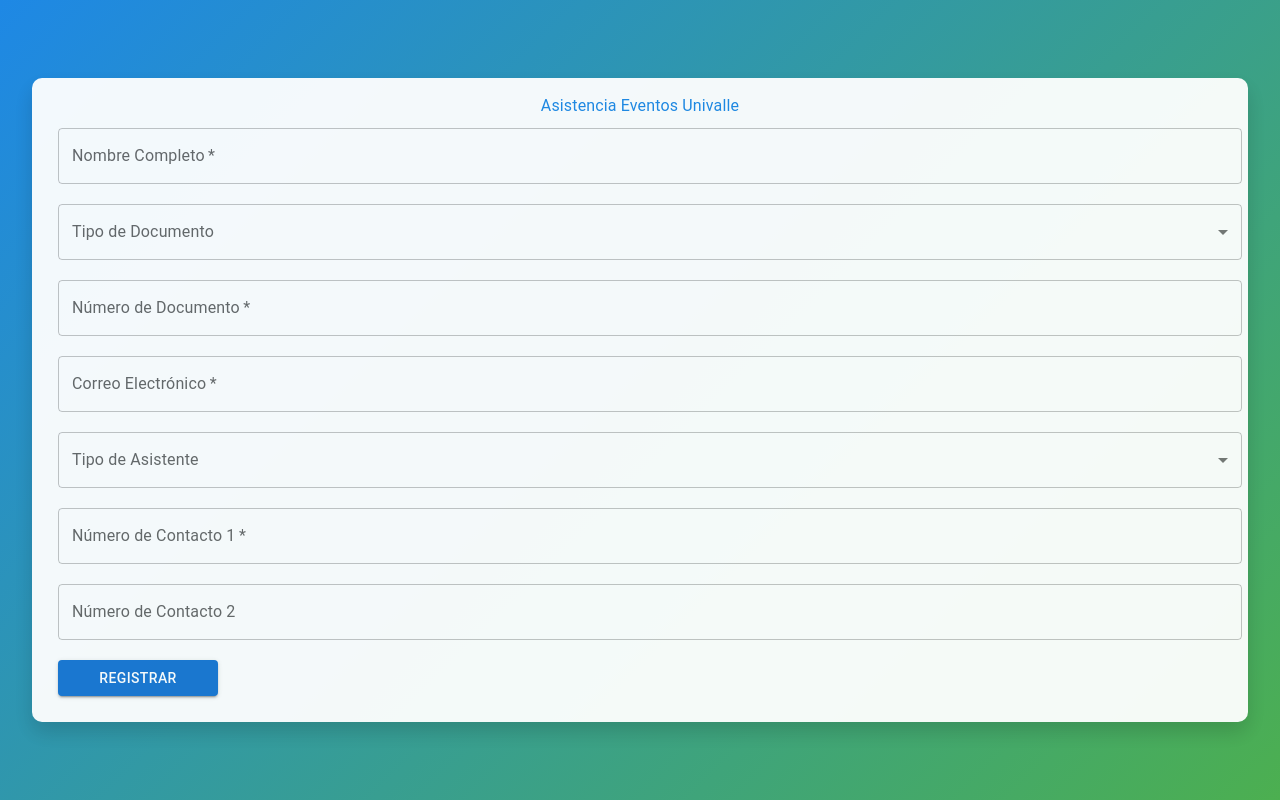
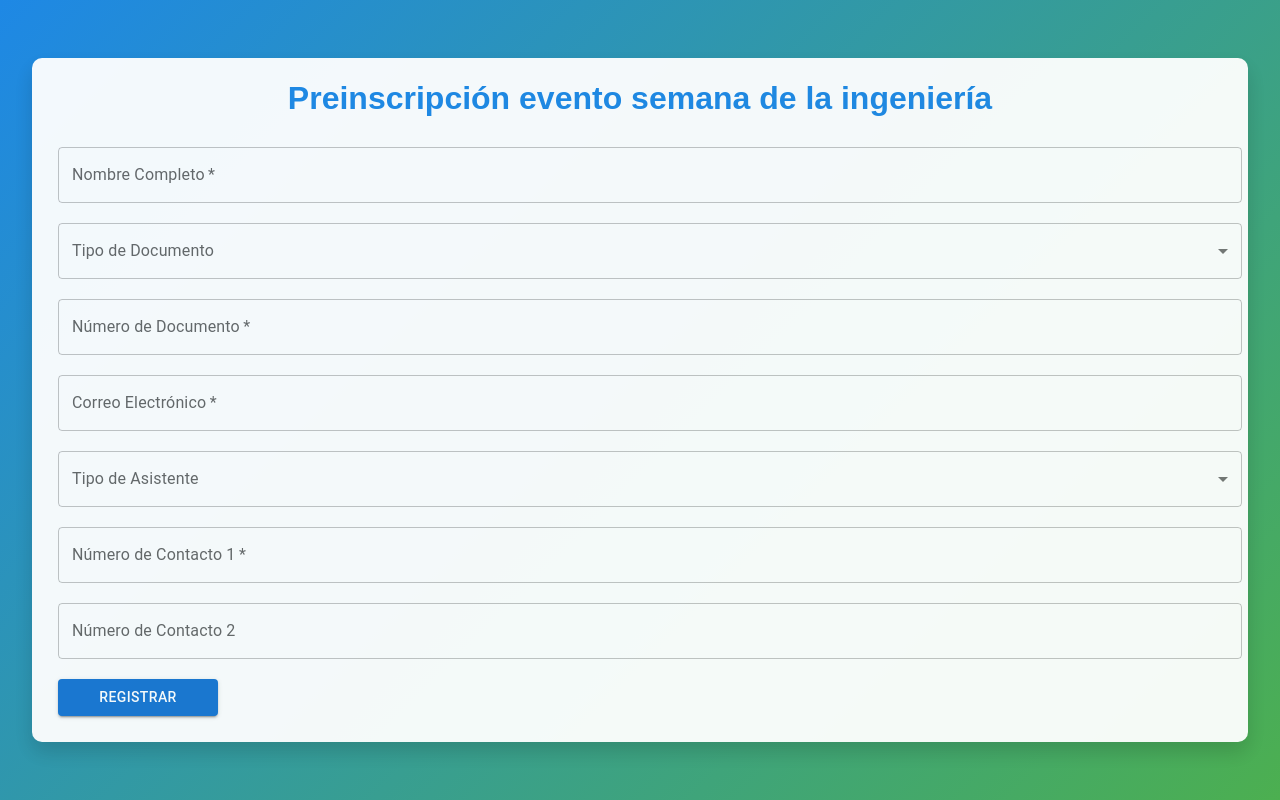
Before and after one commit to Juan-204/Registro, a React (Vite) app in the folder frontend/: page / in a window 1280 px wide. Built offline with nearby package versions, Linux system fonts and the light colour scheme.

Commit message:
cambio titulo

```diff
--- a/frontend/src/components/Form.jsx
+++ b/frontend/src/components/Form.jsx
@@ -1,5 +1,4 @@
 import { Typography, Box, TextField, Select, MenuItem, InputLabel, FormControl, Button } from '@mui/material';
-import { useState } from 'react';
 import { useForm, Controller } from 'react-hook-form';
 import * as yup from 'yup';
 import { yupResolver } from '@hookform/resolvers/yup';
@@ -139,6 +138,7 @@
 
             if (response.ok) {
                 const user = await response.json();
+                console.log(user)
                 toast.error("El número de documento ya está registrado.");
                 toast.dismiss(verificando)
             } else {
@@ -180,6 +180,7 @@
             }
         } catch (error) {
             toast.dismiss();
+            console.log(error)
             toast.error("Hubo un error al procesar la solicitud");
         }
     };
@@ -189,7 +190,7 @@
         <ToastContainer
         pauseOnHover/>
         <Box className="shadow-2xl rounded-2xl flex flex-col w-[40rem]" component="form" onSubmit={handleSubmit(onSubmit)}>
-            <Typography className="text-4xl">Asistencia Eventos Univalle</Typography>
+            <Typography class="text-4xl">Preinscripción evento semana de la ingeniería</Typography>
 
             <Controller
                 name="nombre"
```
